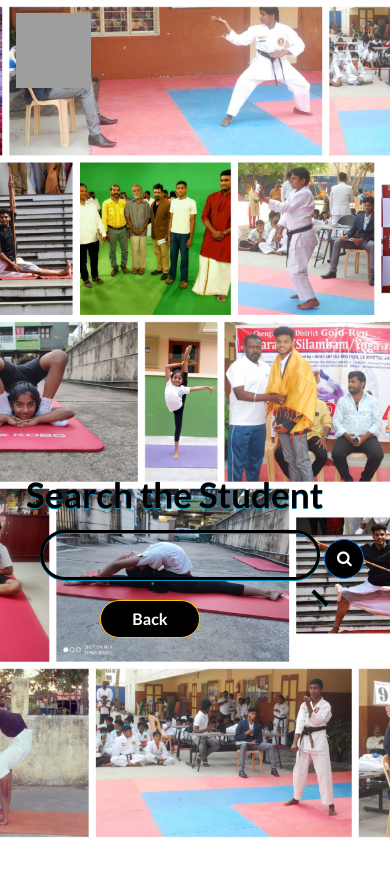
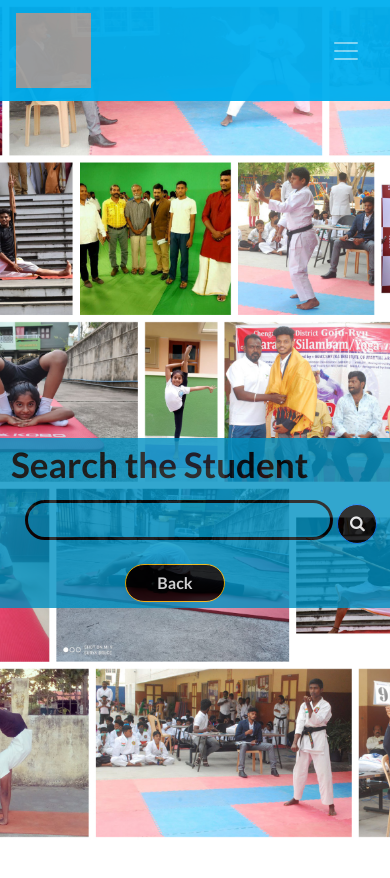
Before and after one commit to whoisnp/Namaya, a PHP site: page /StudDisplay.html in a window 390 px wide. Shown: the top 878 px of the page. Run offline with PHP 8.4, Linux system fonts and the light colour scheme; some libraries are stand-ins or nearby versions; grey boxes are pictures that could not be loaded.

Commit message:
added css for search

```diff
--- a/StudDisplay.html
+++ b/StudDisplay.html
@@ -43,7 +43,8 @@
 
     .navbar {
         min-height: 80px;
-        background-color: transparent;
+        background-color: #00aeef;
+        opacity: 0.95;
     }
 
     .nav-link {
@@ -65,7 +66,7 @@
         border-radius: 50px;
     }
 
-    .navbar-dark .navbar-toggler{
+    .navbar-dark .navbar-toggler {
         color: transparent;
         border-color: transparent;
     }
@@ -80,7 +81,14 @@
 
     .search {
         margin: 20px;
-        height: 100px;
+        height: 170px;
+        width: 600px;
+        background: #0091c2;
+        padding-left: 50px;
+        padding-top: 30px;
+        border-radius: 300px;
+        box-shadow: 10px;
+        opacity: 0.8;
     }
 
     .search>h3 {
@@ -102,22 +110,11 @@
         filter: drop-shadow(0 1px #0091c2);
     }
 
-    .search>div:after {
-        content: "";
-        background: black;
-        width: 4px;
-        height: 20px;
-        position: absolute;
-        top: 40px;
-        right: 2px;
-        transform: rotate(135deg);
-    }
-
     .search>div>input {
         color: black;
         font-size: 20px;
         background: transparent;
-        width: 50px;
+        width: 350px;
         height: 50px;
         padding: 10px;
         border: solid 3px black;
@@ -139,21 +136,15 @@
         opacity: 1;
     }
 
-    .search>div>input:focus,
-    .search>div>input:not(:placeholder-shown) {
-        width: 350px;
-    }
-
     #back {
         border-radius: 50px;
         font-family: "Lato", sans-serif;
-        color:white;
+        color: white;
         background-color: black;
-
     }
 
-    #back:hover{
-            background-color: #00aeef;
+    #back:hover {
+        background-color: #00aeef;
     }
 
     #search {
@@ -164,19 +155,27 @@
     }
 
     #search:hover {
-            background-color: #00aeef;
+        background-color: #00aeef;
+    }
 
+    @media screen and (max-width: 670px) {
+        body {
+            min-height: 500px;
+            background-image: url(assets/img/bgStudent_mobile.jpg);
+        }
     }
-    @media screen and (max-width: 670px){
-      body {
-        min-height: 500px;
-        background-image: url(assets/img/bgStudent_mobile.jpg);
 
-      }
-    }
     @media only screen and (max-width:767px) {
+        .search {
+            padding-top: 5px;
+            padding-left: 5px;
+            border-radius: 0px;
+            width: 100%;
+            margin: 0px;
+        }
         #search-bar {
             width: 80%;
+            height: 40px;
         }
         #searchdiv {
             margin-left: 20px;
@@ -184,12 +183,12 @@
         }
         #back {
             margin-top: 20px;
-            margin-left: 80px;
-            color:white;
+            margin-left: 120px;
+            color: white;
             background-color: black;
             /* border-radius: 50px; */
         }
-        #back:hover{
+        #back:hover {
             background-color: #00aeef;
         }
         h1 {
@@ -203,7 +202,6 @@
         }
         #search:hover {
             background-color: #00aeef;
-
         }
     }
 </style>
@@ -211,11 +209,9 @@
 <nav class="navbar navbar-expand-lg navbar-dark static-top" id="navhid">
     <div class="container">
         <a class="navbar-brand" href="#">
-            <img src="https://plusequalz.educationhost.cloud/wp/wp-content/uploads/2017/05/20210227_084745.png"
-                alt="" width="75" height="75" />
+            <img src="https://plusequalz.educationhost.cloud/wp/wp-content/uploads/2017/05/20210227_084745.png" alt="" width="75" height="75" />
         </a>
-        <button class="navbar-toggler" type="button" data-toggle="collapse" data-target="#navbarResponsive"
-            aria-controls="navbarResponsive" aria-expanded="false" aria-label="Toggle navigation">
+        <button class="navbar-toggler" type="button" data-toggle="collapse" data-target="#navbarResponsive" aria-controls="navbarResponsive" aria-expanded="false" aria-label="Toggle navigation">
             <span class="text-white navbar-toggler-icon"></span>
         </button>
         <div class="collapse navbar-collapse" id="navbarResponsive">
```
Also changed, not shown: dashboard.php (+30 -1 lines).
